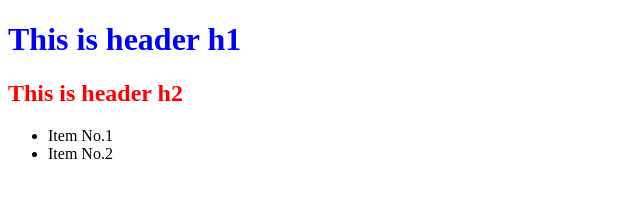
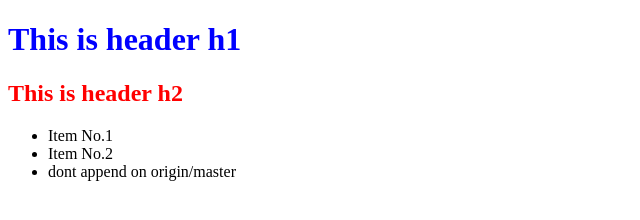
Before and after one commit to sbhaumik2013/0main_openSAP_repo, a plain HTML site: page index.html in a window 1280 px wide. Shown: the whole page, without its empty margins (0-640 px from the left). Drawn offline with Linux system fonts and the light colour scheme.

Commit message:
new line on append

```diff
--- a/index.html
+++ b/index.html
@@ -11,6 +11,7 @@
 		<ul>
 			<li>Item No.1</li>
 			<li>Item No.2</li>
+			<li>dont append on origin/master</li>
 		</ul>
 	</body>
 </html>
```
